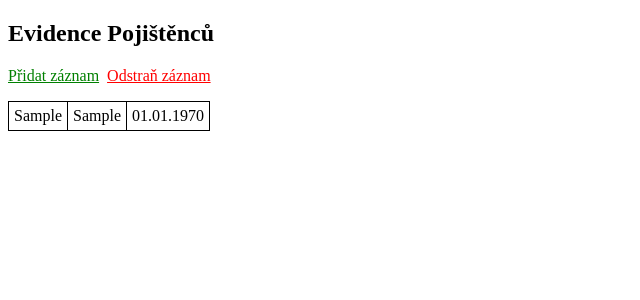
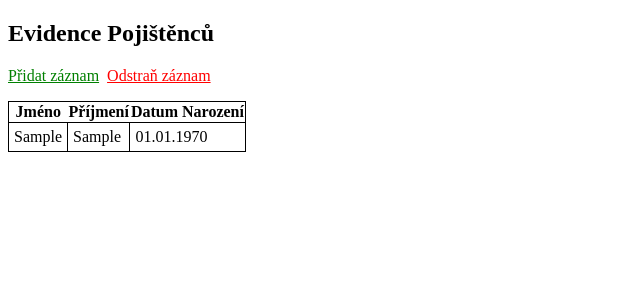
Before and after one commit to Wieslaw694/zkusebni, a PHP site: page / in a window 1280 px wide. Shown: the top 300 px of the page, without its empty margins (0-640 px from the left). Run offline with PHP 8.4, Linux system fonts and the light colour scheme; tables that the repository leaves empty or names only in its code hold one stand-in row (values such as "Sample post").

Commit message:
Drobné úpravy

```diff
--- a/index.php
+++ b/index.php
@@ -24,7 +24,7 @@
         if(empty($pojistenci)) {
             echo('V databázi nejsou žádné záznamy.');
         } else {
-        echo('<table>');
+        echo('<table><thread><tr><th>Jméno</th><th>Příjmení</th><th>Datum Narození</th></tr></thread>');
             foreach ($pojistenci as $pojistenec) {
             echo('<tr><td>' . htmlspecialchars($pojistenec['jmeno']));
             echo('</td><td>' . htmlspecialchars($pojistenec['prijmeni']));
```
